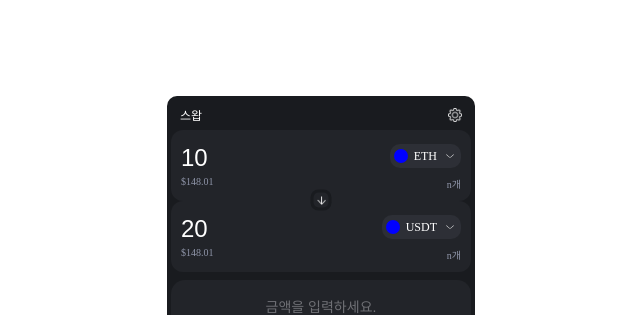
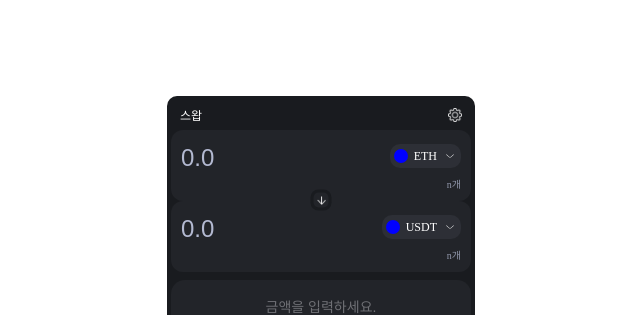
Before and after one commit to Bae0203/UniswapV2, a React (Create React App) app: page / in a window 1280 px wide. Shown: the top 315 px of the page, without its empty margins (319-959 px from the left). Built offline with nearby package versions, Linux system fonts and the light colour scheme.

Commit message:
fix : Token Input

```diff
--- a/src/components/Calculate/index.tsx
+++ b/src/components/Calculate/index.tsx
@@ -8,15 +8,23 @@ import { useSetAtom } from "jotai";
 
 const Calculate = () => {
   const setActiveAlert = useSetAtom(isAlertActiveAtom);
-  const { token1, token2 } = useCalculate();
+  const { token1, token2, ChangeEvent } = useCalculate();
   return (
     <>
       <S.InputWrap>
         <S.DownArrow>
           <S.DownArrowIcon />
         </S.DownArrow>
-        <TokenInput idx={0} value="10" />
-        <TokenInput idx={1} value="20" />
+        <TokenInput
+          idx={0}
+          value={token1?.toString()}
+          onChange={(e) => ChangeEvent(0, e)}
+        />
+        <TokenInput
+          idx={1}
+          value={token2?.toString()}
+          onChange={(e) => ChangeEvent(1, e)}
+        />
       </S.InputWrap>
 
       <Button
--- a/src/components/common/TokenInput/index.tsx
+++ b/src/components/common/TokenInput/index.tsx
@@ -1,4 +1,5 @@
-import React from "react";
+import React, { ChangeEvent } from "react";
+import useCalculate from "../../../util/hooks/useCalculate";
 import useModal from "../../../util/hooks/useModal";
 import useTokenList from "../../../util/hooks/useTokenList";
 import * as S from "./style";
@@ -6,24 +7,26 @@ import * as S from "./style";
 interface ITokenInputProps {
   idx: number;
   value?: string;
-  onChange?: () => void;
+  onChange?: (event: ChangeEvent<HTMLInputElement>) => void;
 }
 
 const TokenInput = ({ idx, value, onChange, ...props }: ITokenInputProps) => {
   const { setActiveModal, setModalIndex } = useModal();
+  const { dollar } = useCalculate();
   const { activeToken } = useTokenList();
 
   return (
     <S.MainWrap>
       <div>
         <S.Input
-          type="text"
+          type="number"
           placeholder="0.0"
           value={value}
           onChange={onChange}
           {...props}
         />
-        <S.PriceContext>{value != undefined && "$148.01"}</S.PriceContext>
+
+        <S.PriceContext>{value != undefined && `$${dollar}`}</S.PriceContext>
       </div>
       <div>
         <S.TokenBtn
```
